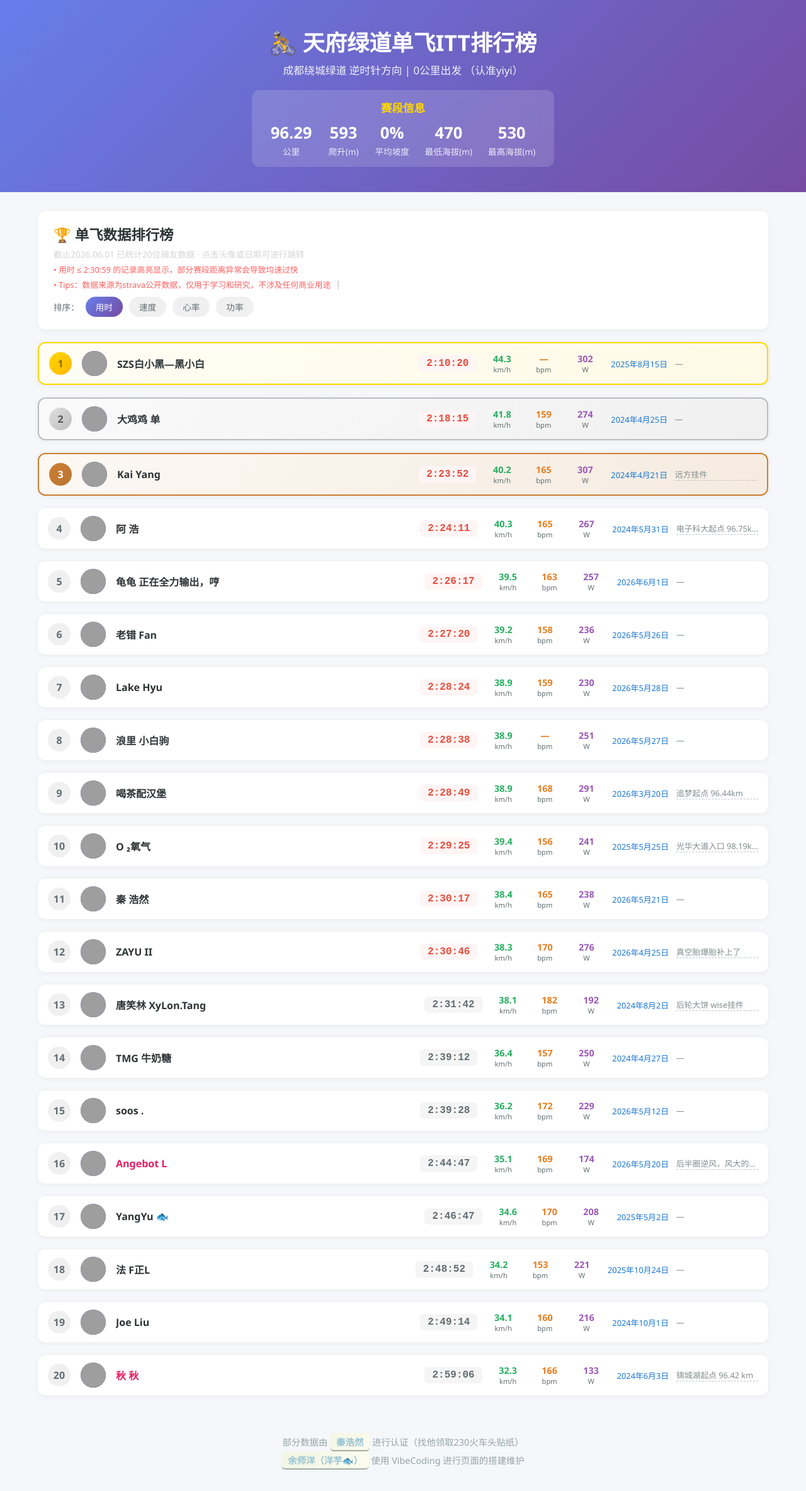
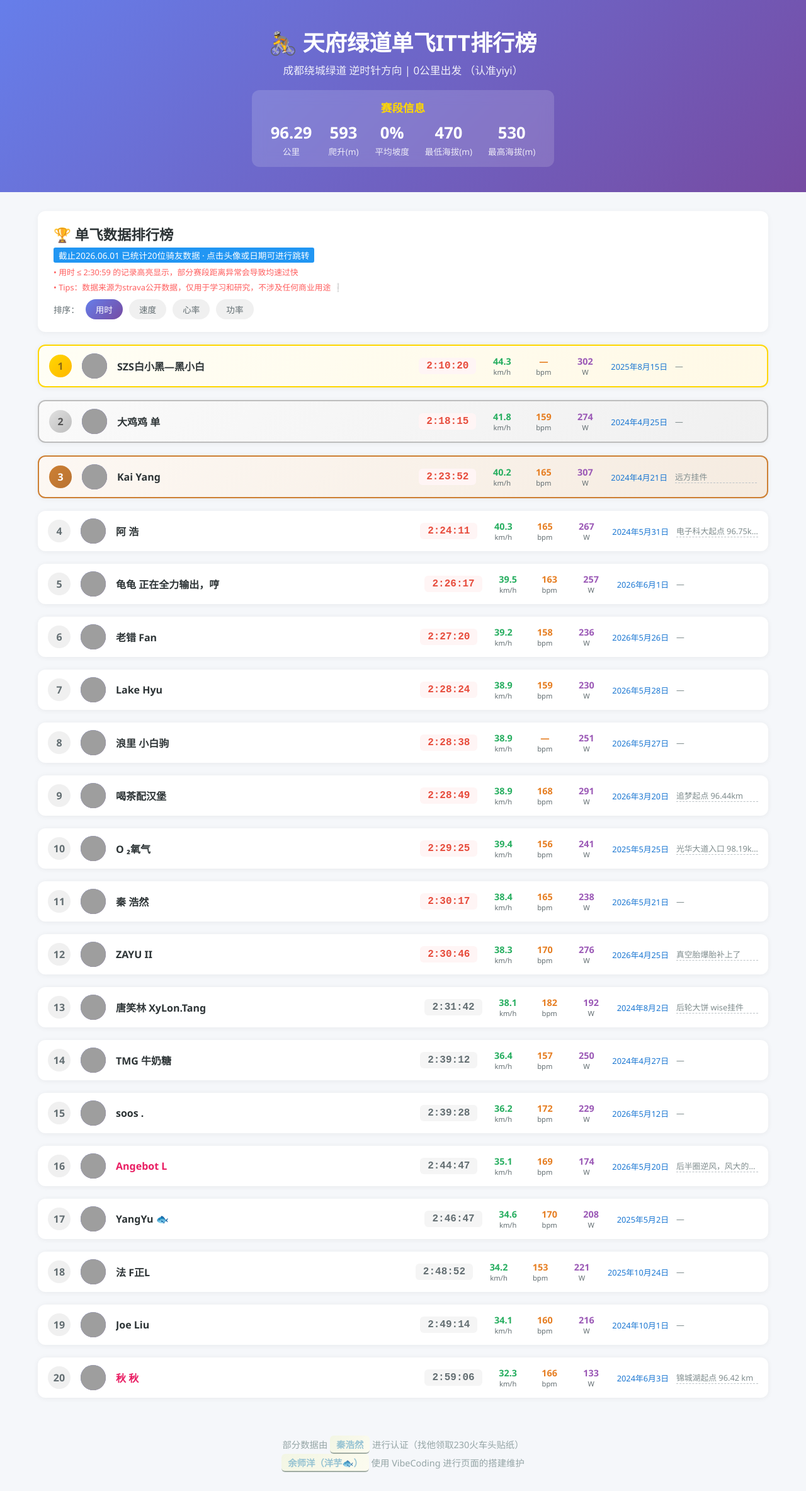
Before and after one commit to techysy/techysy.github.io, a Jekyll site: the page tianfu-itt.html, which Jekyll copies as it is, in a window 1280 px wide. Shown: the whole page at 63% size. Built offline with Jekyll 4.4.1, drawn with Linux system fonts in a browser that asks for light colours; grey boxes are pictures that could not be loaded.

Commit message:
Update tianfu-itt.html
更新 个人主页野区 还有 提示反选高亮效果

```diff
--- a/tianfu-itt.html
+++ b/tianfu-itt.html
@@ -377,6 +377,11 @@
             text-decoration: underline !important;
         }
 
+        .rider-name a:hover {
+            text-decoration: underline !important;
+        }
+
+
 
         .sort-btn:hover {
             background: #e0e0e0;
@@ -468,7 +473,7 @@
             <div>
                 <h2 class="section-title">🏆 单飞数据排行榜</h2>
 
-                <p class="section-subtitle" id="statsCount" style="font-size: 0.85em; color: #c1c1c1b1; margin-top: 5px;"></p>
+                <p class="section-subtitle" id="statsCount" style="font-size: 0.85em; background: #2196f3; color: white; padding: 2px 8px; border-radius: 3px; display: inline-block; margin-top: 5px;"></p>
                 <p style="font-size: 0.8em; color: #ff5f5f;; margin-top: 5px;">• 用时 ≤ 2:30:59 的记录高亮显示，部分赛段距离异常会导致均速过快</p>
                 <p style="font-size: 0.8em; color: #ff5f5f; margin-top: 5px;">• Tips：数据来源为strava公开数据，仅用于学习和研究，不涉及任何商业用途 ❕ </p>
             </div>
@@ -583,11 +588,15 @@
                     ? `<a class="date-link" href="https://www.strava.com/activities/${rider.activityId}" target="_blank" title="查看原始活动">${rider.date}</a>`
                     : `${rider.date}`;
 
+                const nameHtml = rider.stravaId
+                    ? `<a href="https://www.strava.com/athletes/${rider.stravaId}" target="_blank" title="查看Strava主页" style="color: inherit; text-decoration: none;">${rider.name}</a>`
+                    : rider.name;
+
                 card.innerHTML = `
                     <div class="rank-badge ${rankClass}">${index + 1}</div>
                     ${avatarHtml}
                     <div class="rider-info">
-                        <div class="rider-name${rider.female ? ' female' : ''}">${rider.name}</div>
+                        <div class="rider-name${rider.female ? ' female' : ''}">${nameHtml}</div>
                     </div>
                     ${timeHtml}
                     <div class="stats-inline">
```
